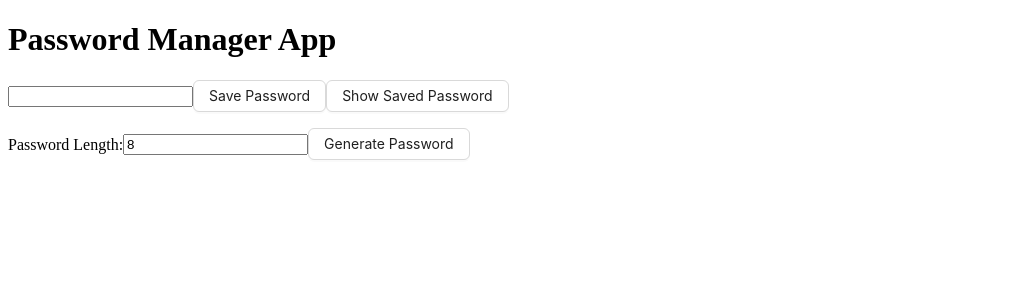
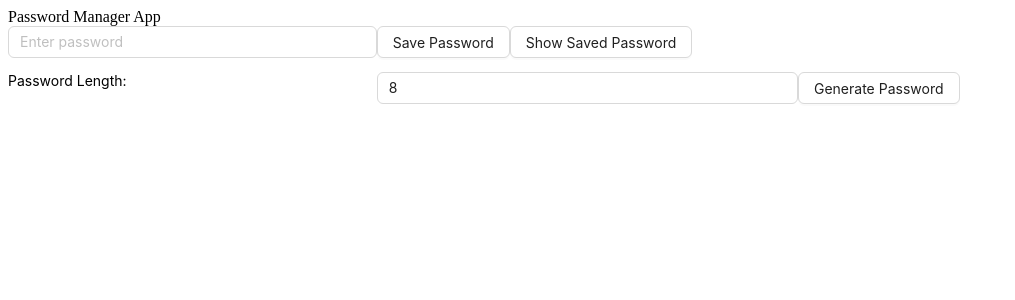
Before and after one commit to Hk22064/SANDC2, a React app: page / in a window 1280 px wide. Shown: the top 300 px of the page, without its empty margins (0-1015 px from the left). Built offline with nearby package versions, Linux system fonts and the light colour scheme; the HTML template or start-up script is replaced by a standard one.

Commit message:
Add files via upload

```diff
--- a/src/App.jsx
+++ b/src/App.jsx
@@ -7,7 +7,7 @@ import PasswordGeneratorComponent from './components/PasswordGeneratorComponent'
 const App = () => {
   return (
     <div>
-      <h1>Password Manager App</h1>
+      <header>Password Manager App</header>
       <PasswordForm /> {/* 作成したパスワードフォームを呼び出す */}
       <PasswordGeneratorComponent/>
     </div>
--- a/src/components/PasswordForm.jsx
+++ b/src/components/PasswordForm.jsx
@@ -1,13 +1,14 @@
 import React, { useState } from 'react';
 import axios from 'axios';
-import { Button } from 'antd';
+import { Button, Input, Row, Col } from 'antd';
 
 const PasswordForm = () => {
   const [password, setPassword] = useState('');
   const [savedPassword, setSavedPassword] = useState('');
 
   const handleSavePassword = () => {
-    axios.post('/.netlify/functions/savePassword', { password })
+    axios
+      .post('/.netlify/functions/savePassword', { password })
       .then(response => {
         console.log(response.data.message);
         // パスワード保存の成功処理
@@ -19,7 +20,8 @@ const PasswordForm = () => {
   };
 
   const showSavedPassword = () => {
-    axios.get('/.netlify/functions/getSavedPassword')
+    axios
+      .get('/.netlify/functions/getSavedPassword')
       .then(savedPasswordResponse => {
         console.log(savedPasswordResponse.data.savedPassword);
         setSavedPassword(savedPasswordResponse.data.savedPassword);
@@ -30,16 +32,24 @@ const PasswordForm = () => {
   };
 
   return (
-    <div>
-      <input
+    <Row gutter={[0, 0]}>
+      <Col span={7}>
+        <Input
           type="password"
           value={password}
-        onChange={(e) => setPassword(e.target.value)}
+          onChange={e => setPassword(e.target.value)}
+          placeholder="Enter password"
         />
+      </Col>
+      <Col span={12}>
         <Button onClick={handleSavePassword}>Save Password</Button>
         <Button onClick={showSavedPassword}>Show Saved Password</Button>
+
+      </Col>
+      <Col span={24}>
         <p>{savedPassword}</p>
-    </div>
+      </Col>
+    </Row>
   );
 };
 
--- a/src/components/PasswordGeneratorComponent.jsx
+++ b/src/components/PasswordGeneratorComponent.jsx
@@ -1,35 +1,43 @@
 import React, { useState } from 'react';
 import axios from 'axios';
-import { Button } from 'antd';
+import { Button, Input, Row, Col } from 'antd';
 
 const PasswordGeneratorComponent = () => {
-  const [passwordLength, setPasswordLength] = useState(8); // デフォルトのパスワード長さ
+  const [passwordLength, setPasswordLength] = useState(8); // Default password length
   const [generatedPassword, setGeneratedPassword] = useState('');
 
   const handleGeneratePassword = () => {
-    axios.post('/.netlify/functions/makePassword', { length: passwordLength })
-      .then(response => {
+    axios
+      .post('/.netlify/functions/makePassword', { length: passwordLength })
+      .then((response) => {
         const password = response.data.password;
         setGeneratedPassword(password);
-        // 生成されたパスワードを利用する処理をここに記述
         console.log('Generated Password:', password);
       })
-      .catch(error => {
+      .catch((error) => {
         console.error('Error generating password:', error);
       });
   };
 
   return (
-    <div>
+    <Row gutter={[0, 0]}> {/* Adjust gutter for spacing */}
+      <Col span={7}>
         <label>Password Length:</label>
-      <input
+      </Col>
+      <Col span={8}>
+        <Input
           type="number"
           value={passwordLength}
           onChange={(e) => setPasswordLength(parseInt(e.target.value))}
         />
+      </Col>
+      <Col span={8}>
         <Button onClick={handleGeneratePassword}>Generate Password</Button>
+      </Col>
+      <Col span={24}>
         <p>{generatedPassword}</p>
-    </div>
+      </Col>
+    </Row>
   );
 };
 
--- a/style.css
+++ b/style.css
@@ -1,33 +1,46 @@
 body {
   background: #258bff;
-    font-family: helvetica, sans-serif;
-    width: 750px;
-  }
+  font-family: helvetica, sans-serif;
+  width: 100%;
+  margin: 0;
+  padding: 0;
+}
 
   label {
     font-weight: bold;
-    background: #ffc125;
     color: #180b06;
     padding: 10px;
-    font-size: medium;
-    width:300px;
+    font-size: 20px;
+    width:500px;
+    margin-top: 50px;
   }
 
   div {
-    padding-bottom: 20px;
+    background: #a77cdb;
+    margin: 0;
   }
 
   input[type="text"] {
     padding: 5px;
     width: 150px;
     background: #ffc125;
+    padding: 10px;
   }
   h2 {
-    background: #edff25;
+    background: #1bad3b;
     color: #180b06;
     padding: 10px;
     font-size: medium;
     width:300px;
+  }
+  header {
+    height: 10;
+    background-color: #1bad3b;
+    color: #030101;
+    padding: 10px;
+    font-size: 20px;
+    width:199%;
+    margin: 0;
   }
 
   p {
```
Lines whose indentation alone changed are shown as unchanged.
